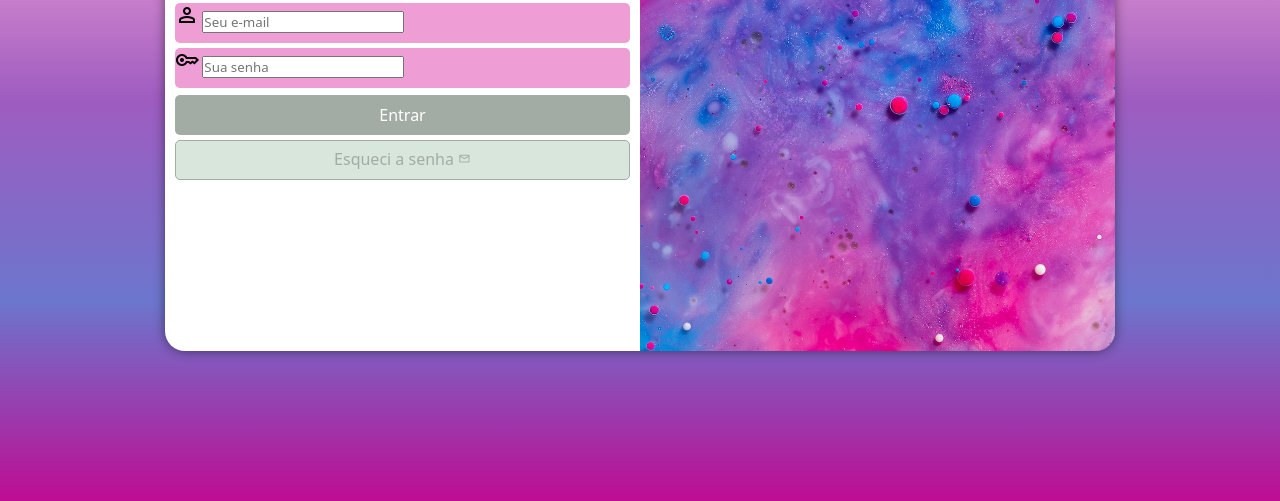
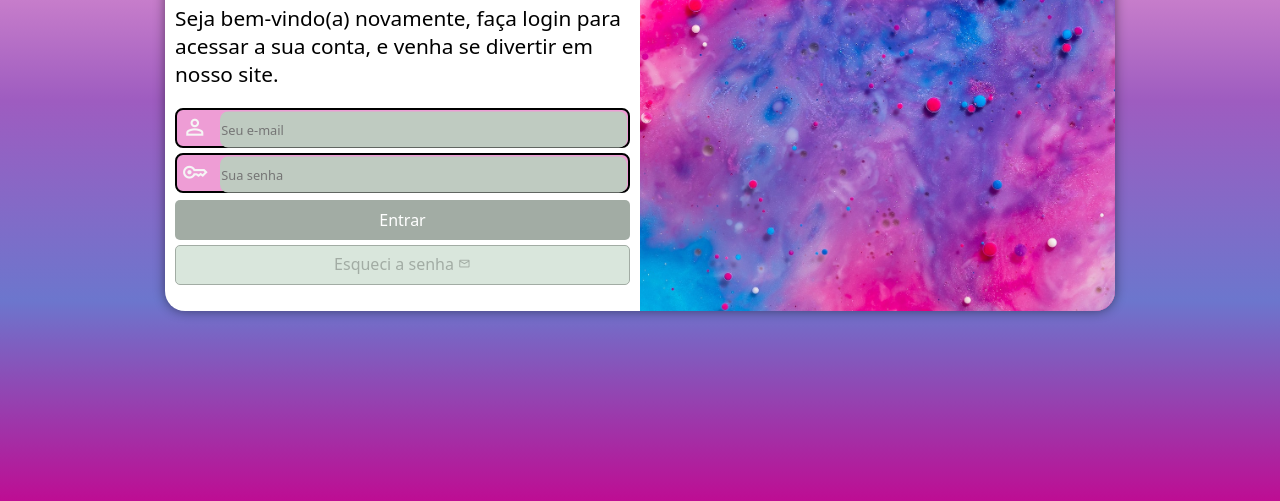
Before and after one commit to Reed0ne/projeto-login, a plain HTML site: page index.html in a window 1280 px wide. Shown: the part 299-800 px from the top of the page. Drawn offline with nearby package versions, Linux system fonts and the light colour scheme.

Commit message:
Conclusión del projeto-login

```diff
--- a/estilos/mediaquery.css
+++ b/estilos/mediaquery.css
@@ -17,6 +17,7 @@ Grandes telas: 1200px adiante
 
     #login {
         width: 85vw;
+        height: 300px;
     }
 
     #login > div#imagem {
@@ -38,6 +39,7 @@ Grandes telas: 1200px adiante
 
     #login {
         width: 950px;
+        height: 420px;
     }
 
     #login > div#imagem {
@@ -47,6 +49,7 @@ Grandes telas: 1200px adiante
     }
 
     #login > div#formulario {
+        margin-top: 40px;
         float: left;
         width: 50%;
         height: 100%;
@@ -58,5 +61,6 @@ Grandes telas: 1200px adiante
 
     #formulario > p {
         font-size: 1.3em;
+        margin: 20px 0px;
     }
 }
--- a/estilos/style.css
+++ b/estilos/style.css
@@ -39,8 +39,8 @@ main {
 
     top: 50%;
     left: 50%;
+
     transform: translate(-50%, -50%);
-
     transition: width 0.3s, height 0.3s;
     transition-timing-function: ease;
 }
@@ -76,8 +76,33 @@ form label {
     background-color: #EE9DD5;
     display: block;
     height: 40px;
-    border-radius: 5px;
+    border-radius: 8px;
     margin: 5px 0px;
+    border: 2px solid black;
+}
+
+.campo > span {
+    color: whitesmoke;
+    font-size: 2em;
+    width: 40px;
+    padding: 5px;
+
+}
+
+.campo > input {
+    background-color: #bfcbc1;
+    font-size: 1em;
+    height: 100%;
+    border: 0px;
+    border-radius: 8px;
+    padding: 1px;
+    width: calc(100% - 44px);
+    transform: translateY(-5.5px);
+}
+
+.campo > input:focus-within {
+    background-color: white;
+    border: none;
 }
 
 form > input[type=submit] {
```
